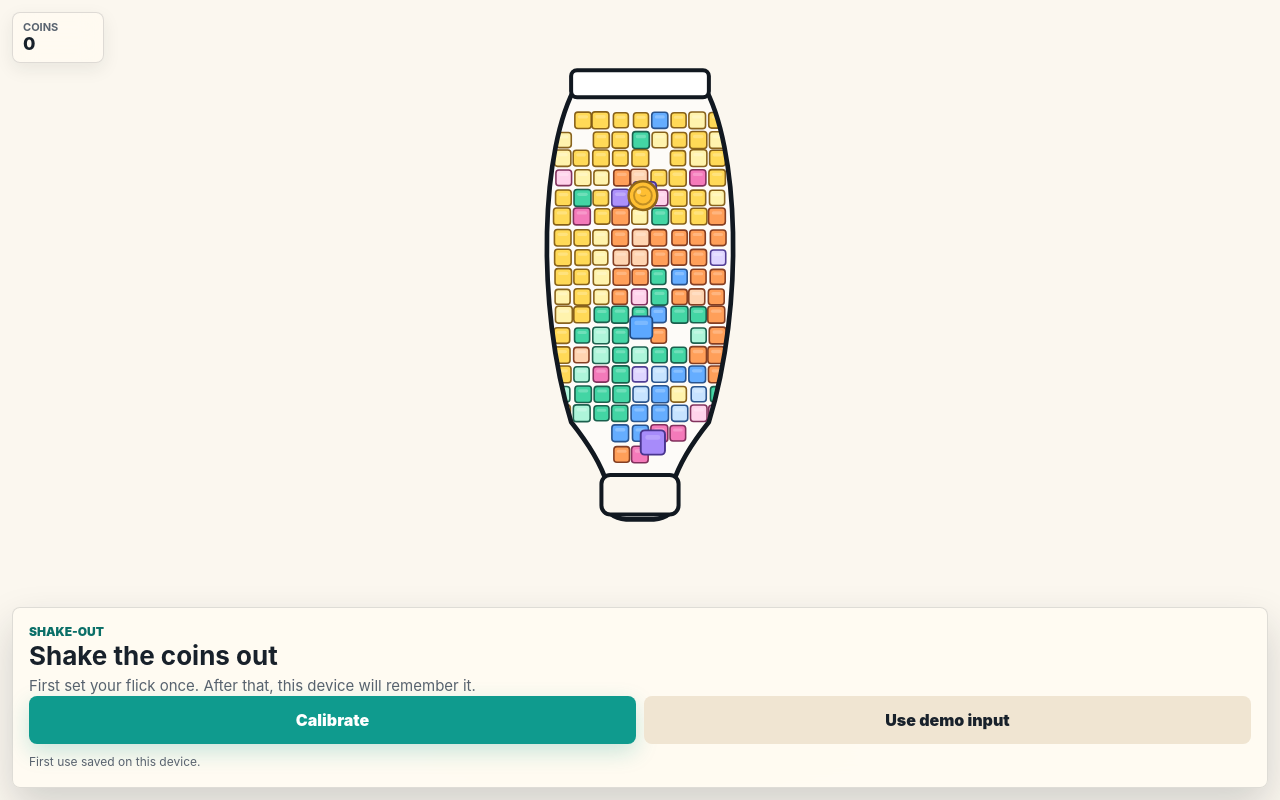
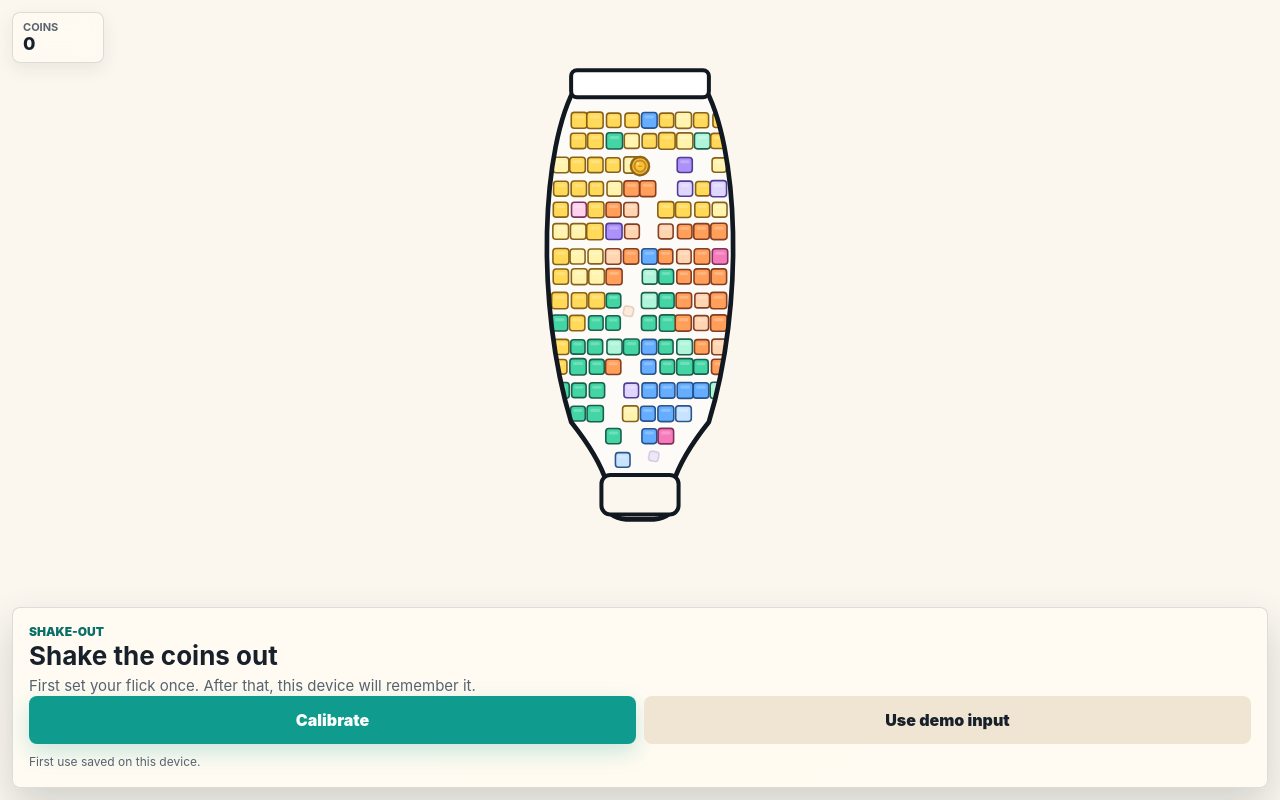
Before and after one commit to adamkepecs/shakeout, a plain HTML site: page index.html in a window 1280 px wide. Drawn offline with Linux system fonts and the light colour scheme.

Commit message:
Make candy path single-plane crush mechanics

```diff
--- a/config.json
+++ b/config.json
@@ -1,7 +1,7 @@
 {
-	"appVersion": "0.1.8",
+	"appVersion": "0.1.11",
 	"calibrationVersion": "baseline-guided-upright-v3",
-	"theme": "flat-candy-crush-squares-v7",
+	"theme": "single-plane-candy-crush-path-v10",
 	"participantIdParamNames": ["participantId", "subjectId", "pid"],
 	"schedule": {
 		"startRatio": 2,
--- a/offline.json
+++ b/offline.json
@@ -1,5 +1,5 @@
 {
-	"version": 1777864201,
+	"version": 1777865103,
 	"fileList": [
 		"index.html",
 		"style.css",
--- a/scripts/main.js
+++ b/scripts/main.js
@@ -517,6 +517,7 @@ class ShakeOutApp {
 		this.postStatus = "not_sent";
 		this.coinDropping = null;
 		this.coinFailing = null;
+		this.pendingCoinDrop = null;
 		this.coinBody = null;
 		this.collectedCoins = [];
 		this.countAnimation = null;
@@ -745,6 +746,8 @@ class ShakeOutApp {
 				else this.useDemoInput();
 				break;
 			case "calibration_intro":
+			case "calibration_baseline":
+			case "calibration_collect":
 				this.useDemoInput();
 				break;
 			case "ended":
@@ -1082,6 +1085,7 @@ class ShakeOutApp {
 		this.ended = false;
 		this.coinDropping = null;
 		this.coinFailing = null;
+		this.pendingCoinDrop = null;
 		this.countAnimation = null;
 		this.collectedCoins = [];
 		this.completedRatios = [];
@@ -1144,11 +1148,13 @@ class ShakeOutApp {
 		this.validInRatio = 0;
 		this.coinDropping = null;
 		this.coinFailing = null;
+		this.pendingCoinDrop = null;
 		this.coinKickMs = 0;
 		this.coinBody = this.createCoinBody(index, ratio);
 		this.localEffects = [];
 		this.tiles = this.makeCandyTiles(index, ratio);
 		this.blockers = this.makeBlockers(index, ratio);
+		this.clearTilesForBlockers();
 		this.brokenBlockers = new Set();
 		this.lastBlockerProgress = 0;
 		this.coinStartMs = performance.now();
@@ -1163,13 +1169,14 @@ class ShakeOutApp {
 	}
 
 	createCoinBody(index, ratio) {
+		const start = this.getCrushPathPoint(0, index);
 		const rand = seededRandom((index + 11) * 4073 + ratio * 83);
 		return {
-			x: 0.5 + (rand() - 0.5) * 0.05,
-			y: 0.3,
+			x: start.x,
+			y: start.y,
 			vx: 0,
 			vy: 0,
-			r: 0.038,
+			r: 0.033,
 			rotation: (rand() - 0.5) * 0.4,
 			spin: 0,
 			wakeHue: rand()
@@ -1189,8 +1196,8 @@ class ShakeOutApp {
 			});
 		}
 		const tiles = [];
-		const cellY = 0.04;
-		const cellX = 0.07;
+		const cellY = 0.046;
+		const cellX = 0.064;
 		for (let row = 0; row < 18; row++) {
 			const y = 0.145 + row * cellY + (rand() - 0.5) * 0.006;
 			const bounds = this.getBottleInnerBounds(y);
@@ -1212,7 +1219,7 @@ class ShakeOutApp {
 					}
 				}
 				const family = rand() < 0.82 ? patch.family : CANDY_FAMILIES[Math.floor(rand() * CANDY_FAMILIES.length)];
-				const size = 0.054 + rand() * 0.008;
+				const size = 0.052 + rand() * 0.008;
 				tiles.push({
 					x,
 					y,
@@ -1220,7 +1227,7 @@ class ShakeOutApp {
 					col,
 					size,
 					hw: size * 0.5,
-					hh: size * 0.28,
+					hh: size * 0.5,
 					family,
 					color: rand() < 0.74 ? family.base : family.light,
 					dark: family.dark,
@@ -1235,46 +1242,26 @@ class ShakeOutApp {
 	}
 
 	makeBlockers(index, ratio) {
-		const count = clamp(2 + Math.ceil(ratio / 2.6) + Math.floor(index / 2), 3, 16);
+		const count = Math.max(1, Math.round(ratio));
 		const rand = seededRandom((index + 5) * 2203 + ratio * 4441);
 		const blockers = [];
-		const clusterCount = clamp(2 + Math.floor(ratio / 8), 2, 4);
-		const clusters = [];
-		for (let i = 0; i < clusterCount; i++) {
-			const familyIndex = clamp(
-				Math.floor(rand() * CANDY_FAMILIES.length + index * 0.4 + i * 1.3),
-				0,
-				CANDY_FAMILIES.length - 1
-			);
-			clusters.push({
-				x: 0.5 + (rand() - 0.5) * 0.2,
-				y: 0.28 + (i / Math.max(1, clusterCount - 1)) * 0.47 + (rand() - 0.5) * 0.08,
-				family: CANDY_FAMILIES[familyIndex]
-			});
-		}
 		for (let i = 0; i < count; i++) {
-			const t = count === 1 ? 0.5 : i / (count - 1);
-			const cluster = clusters[i % clusters.length];
-			const family = cluster.family;
-			const basePathX = 0.5 + Math.sin(t * Math.PI * 2.2 + index * 0.7) * (0.08 + index * 0.004);
-			const y = 0.28 + t * 0.54 + (rand() - 0.5) * 0.038;
-			const bounds = this.getBottleInnerBounds(y);
-			const x = clamp(lerp(basePathX, cluster.x, 0.34) + (rand() - 0.5) * 0.11, bounds.left + 0.075, bounds.right - 0.075);
-			const size = clamp(0.065 + rand() * 0.018 + family.difficulty * 0.008 + index * 0.0015, 0.066, 0.092);
-			const localOrder = (i + 1) / (count + 1);
-			const difficultyDelay = (family.difficulty - 0.5) * 0.12;
-			const breakAt = clamp(0.12 + localOrder * 0.78 + difficultyDelay, 0.16, 0.96);
+			const progress = (i + 1) / count;
+			const point = this.getCrushPathPoint(progress, index);
+			const familyIndex = clamp(Math.floor(progress * CANDY_FAMILIES.length + (rand() - 0.5) * 1.4), 0, CANDY_FAMILIES.length - 1);
+			const family = CANDY_FAMILIES[familyIndex];
+			const size = 0.056;
 			blockers.push({
 				id: `${index}-${i}`,
-				x,
-				y,
+				x: point.x,
+				y: point.y,
 				size,
 				hw: size * 0.5,
-				hh: size * 0.28,
+				hh: size * 0.5,
 				w: size,
-				h: size * 0.56,
+				h: size,
 				angle: 0,
-				breakAt,
+				breakAt: progress,
 				family,
 				color: family.base,
 				light: family.light,
@@ -1289,8 +1276,34 @@ class ShakeOutApp {
 		return blockers;
 	}
 
+	clearTilesForBlockers() {
+		if (!this.blockers.length) return;
+		const pathSamples = [];
+		for (let i = 0; i <= 28; i++) {
+			pathSamples.push(this.getCrushPathPoint(i / 28, this.currentCoinIndex));
+		}
+		this.tiles = this.tiles.filter(tile => {
+			const underBlocker = this.blockers.some(block => {
+				return Math.abs(tile.x - block.x) < block.hw * 1.08 && Math.abs(tile.y - block.y) < block.hh * 1.08;
+			});
+			if (underBlocker) return false;
+			return !pathSamples.some(point => {
+				return Math.abs(tile.x - point.x) < tile.hw * 0.9 && Math.abs(tile.y - point.y) < tile.hh * 0.9;
+			});
+		});
+	}
+
+	getCrushPathPoint(progress, index = this.currentCoinIndex || 0) {
+		const p = clamp(progress, 0, 1);
+		const y = lerp(0.24, 0.83, easeInOut(p));
+		const bounds = this.getBottleInnerBounds(y);
+		const wiggle = Math.sin(p * Math.PI * 2.35 + index * 0.82) * (0.095 - p * 0.03);
+		const x = clamp(0.5 + wiggle, bounds.left + 0.08, bounds.right - 0.08);
+		return { x, y };
+	}
+
 	onValidFlick(result) {
-		if (this.screen !== "playing" || this.coinDropping || this.coinFailing || this.ended) return;
+		if (this.screen !== "playing" || this.coinDropping || this.coinFailing || this.pendingCoinDrop || this.ended) return;
 		const now = performance.now();
 		const interFlickIntervalMs = this.previousValidFlickMs ? now - this.previousValidFlickMs : null;
 		this.previousValidFlickMs = now;
@@ -1302,9 +1315,9 @@ class ShakeOutApp {
 
 		const progress = clamp(this.validInRatio / this.currentRatio, 0, 1);
 		this.coinKickMs = now;
-		this.applyFlickImpulse(result, progress);
+		const crushedBlocks = this.triggerBlockerBreaks(oldProgress, progress);
+		this.applyFlickImpulse(result, progress, crushedBlocks);
 		this.feedbackValid();
-		this.triggerBlockerBreaks(oldProgress, progress);
 		this.logEvent("valid_flick", {
 			currentCoin: this.currentCoinIndex + 1,
 			currentRatio: this.currentRatio,
@@ -1323,7 +1336,7 @@ class ShakeOutApp {
 			usedFallback: result.features.usedFallback
 		});
 
-		if (this.validInRatio >= this.currentRatio) this.dropCoin(result);
+		if (this.validInRatio >= this.currentRatio && this.isExitPathOpen()) this.queueCoinDrop(result);
 		this.updateHud();
 	}
 
@@ -1350,20 +1363,49 @@ class ShakeOutApp {
 		});
 	}
 
-	applyFlickImpulse(result, progress) {
+	applyFlickImpulse(result, progress, crushedBlocks = []) {
 		if (!this.coinBody) return;
 		const coin = this.coinBody;
 		const amplitudeScale = clamp((result.angularVelocity || result.amplitude || 80) / Math.max(1, result.threshold || 80), 0.95, 1.5);
 		const alternatingSide = this.validInRatio % 2 === 0 ? -1 : 1;
-		const pathNudge = coin.x < 0.5 ? 1 : -1;
-		const impulseY = 0.94 + progress * 0.22;
-		const impulseX = (0.22 * alternatingSide + 0.12 * pathNudge) * amplitudeScale;
-		coin.vx += impulseX;
-		coin.vy += impulseY;
+		const target = crushedBlocks.length ? crushedBlocks[crushedBlocks.length - 1] : this.getCrushPathPoint(progress);
+		coin.target = {
+			x: target.x,
+			y: target.y,
+			untilMs: performance.now() + 520
+		};
+		const pathNudge = target.x - coin.x;
+		const impulseX = (pathNudge * 12.8 + 0.34 * alternatingSide) * amplitudeScale;
+		const impulseY = Math.max(0.95, (target.y - coin.y) * 13.6 + 0.82) * amplitudeScale;
+		coin.vx = coin.vx * 0.28 + impulseX;
+		coin.vy = coin.vy * 0.28 + impulseY;
 		coin.spin += impulseX * 4.1 + alternatingSide * 0.28;
 		this.addCoinStream(coin.x, coin.y, 18, progress);
 	}
 
+	isExitPathOpen() {
+		return this.blockers.every(block => this.brokenBlockers.has(block.id));
+	}
+
+	queueCoinDrop(result) {
+		if (this.pendingCoinDrop || this.coinDropping || !this.isExitPathOpen()) return;
+		const now = performance.now();
+		if (this.coinBody) {
+			this.coinBody.target = {
+				x: 0.5,
+				y: 0.855,
+				untilMs: now + 360
+			};
+			this.coinBody.vx += (0.5 - this.coinBody.x) * 8.5;
+			this.coinBody.vy += Math.max(0.65, (0.855 - this.coinBody.y) * 8.8);
+			this.coinBody.spin += 1.8;
+		}
+		this.pendingCoinDrop = {
+			dueMs: now + 270,
+			result
+		};
+	}
+
 	getBlockerDamage(block, progress) {
 		return clamp((progress - block.breakAt + 0.16) / 0.24, 0, 1);
 	}
@@ -1373,9 +1415,12 @@ class ShakeOutApp {
 	}
 
 	triggerBlockerBreaks(oldProgress, progress) {
+		const crushedBlocks = [];
 		for (const block of this.blockers) {
 			if (oldProgress < block.breakAt && progress >= block.breakAt && !this.brokenBlockers.has(block.id)) {
 				this.brokenBlockers.add(block.id);
+				block.crushedAtMs = performance.now();
+				crushedBlocks.push(block);
 				this.feedbackBreak();
 				this.addBreakBurst(block);
 				this.logEvent("candy_crush", {
@@ -1390,10 +1435,12 @@ class ShakeOutApp {
 			}
 		}
 		this.lastBlockerProgress = progress;
+		return crushedBlocks;
 	}
 
 	dropCoin(result) {
 		const now = performance.now();
+		this.pendingCoinDrop = null;
 		if (this.isMeasured) this.completedRatios.push(this.currentRatio);
 		if (this.coinBody) {
 			this.coinBody.x = 0.5;
@@ -1515,6 +1562,7 @@ class ShakeOutApp {
 			});
 			this.coinDropping = null;
 		}
+		this.pendingCoinDrop = null;
 		this.ended = true;
 		this.screen = "ended";
 		this.phase = "ended";
@@ -1560,7 +1608,7 @@ class ShakeOutApp {
 	}
 
 	getUnfinishedProgressForEnd() {
-		if (this.coinDropping && this.validInRatio >= this.currentRatio) {
+		if ((this.coinDropping || this.pendingCoinDrop) && this.validInRatio >= this.currentRatio) {
 			const nextIndex = this.currentCoinIndex + 1;
 			return {
 				ratio: this.activeRatios[nextIndex] || 0,
@@ -1835,6 +1883,11 @@ class ShakeOutApp {
 		this.checkCoinTimer(ms);
 		this.updateCoinPhysics(dt, ms);
 		this.updateLocalEffects(dt);
+		if (this.pendingCoinDrop && !this.coinDropping && !this.coinFailing && ms >= this.pendingCoinDrop.dueMs) {
+			const pending = this.pendingCoinDrop;
+			this.pendingCoinDrop = null;
+			this.dropCoin(pending.result);
+		}
 		for (const particle of this.particles) {
 			particle.life -= dt;
 			particle.x += particle.vx * dt;
@@ -1857,7 +1910,7 @@ class ShakeOutApp {
 	}
 
 	checkCoinTimer(ms) {
-		if (!this.isMeasured || this.ended || this.screen !== "playing" || this.coinDropping || this.coinFailing) return;
+		if (!this.isMeasured || this.ended || this.screen !== "playing" || this.coinDropping || this.coinFailing || this.pendingCoinDrop) return;
 		if (!this.coinDeadlineMs) return;
 		if (!this.coinWarningActive && ms >= this.coinWarningMs) {
 			this.coinWarningActive = true;
@@ -1907,11 +1960,18 @@ class ShakeOutApp {
 		const stepCount = 3;
 		const step = dt / stepCount;
 		for (let i = 0; i < stepCount; i++) {
+			if (coin.target && ms <= coin.target.untilMs) {
+				coin.vx += (coin.target.x - coin.x) * 9.8 * step;
+				coin.vy += (coin.target.y - coin.y) * 10.6 * step;
+			}
+			else {
+				coin.target = null;
+			}
 			coin.vy += 0.34 * step;
-			const drag = Math.pow(0.22, step);
+			const drag = Math.pow(0.28, step);
 			coin.vx *= drag;
-			coin.vy *= Math.pow(0.24, step);
-			coin.spin *= Math.pow(0.32, step);
+			coin.vy *= Math.pow(0.3, step);
+			coin.spin *= Math.pow(0.4, step);
 			coin.x += coin.vx * step;
 			coin.y += coin.vy * step;
 			coin.rotation += coin.spin * step;
@@ -1982,8 +2042,9 @@ class ShakeOutApp {
 					block.light || block.color
 				);
 			}
-			if (progress >= block.breakAt - 0.035 && !this.brokenBlockers.has(block.id)) {
+			if (progress >= block.breakAt && !this.brokenBlockers.has(block.id)) {
 				this.brokenBlockers.add(block.id);
+				block.crushedAtMs = performance.now();
 				this.feedbackBreak();
 				this.addBreakBurst(block);
 			}
@@ -2142,10 +2203,8 @@ class ShakeOutApp {
 			ctx.save();
 			this.bottlePath(ctx, jar.w, jar.h);
 			ctx.clip();
-			this.drawCandyTiles(ctx, jar.w, jar.h, progress, ms);
-			this.drawBlockers(ctx, jar.w, jar.h, progress, ms);
+			this.drawCandyField(ctx, jar.w, jar.h, progress, ms);
 			this.drawLocalEffects(ctx, jar.w, jar.h);
-			this.drawCoin(ctx, jar.w, jar.h, progress, ms);
 			ctx.restore();
 		}
 		this.drawJarRim(ctx, jar.w, jar.h);
@@ -2217,7 +2276,7 @@ class ShakeOutApp {
 			alpha = 0;
 		}
 		y += failT * h * 0.05;
-		const radius = Math.min(w, h) * 0.052 * (1 - failT * 0.36);
+		const radius = (coin ? coin.r * w : Math.min(w, h) * 0.052) * (1 - failT * 0.36);
 		let variant = "gold";
 		if (failT > 0) variant = "dark";
 		else if (this.coinWarningActive) variant = "warning";
@@ -2332,44 +2391,55 @@ class ShakeOutApp {
 		ctx.restore();
 	}
 
-	drawCandyTiles(ctx, w, h, progress, ms) {
-		const coin = this.coinBody;
-		for (let i = 0; i < this.tiles.length; i++) {
-			const tile = this.tiles[i];
-			const d = coin ? Math.hypot(tile.x - coin.x, tile.y - coin.y) : 1;
-			const nearCoin = d < 0.11;
-			const brighten = nearCoin ? clamp(1 - d / 0.11, 0, 1) : 0;
-			const x = tile.x * w;
-			const y = tile.y * h;
-			const size = tile.size * w * (1 + brighten * 0.06);
-			this.drawCandySquare(ctx, tile, x, y, size, {
-				alpha: 0.94,
-				fill: brighten > 0.45 ? tile.family.light : tile.color,
-				stroke: tile.stroke
+	drawCandyField(ctx, w, h, progress, ms) {
+		const pieces = this.tiles.map(tile => ({ type: "tile", y: tile.y, piece: tile }));
+		if (this.coinBody && !this.coinDropping) {
+			pieces.push({
+				type: "coin",
+				y: this.coinBody.y,
+				piece: this.coinBody
 			});
 		}
-	}
-
-	drawBlockers(ctx, w, h, progress, ms) {
-		for (let i = this.blockers.length - 1; i >= 0; i--) {
-			const block = this.blockers[i];
+		for (const block of this.blockers) {
+			const crushedAge = block.crushedAtMs ? ms - block.crushedAtMs : Infinity;
+			const crushT = clamp(crushedAge / 220, 0, 1);
 			const damage = this.brokenBlockers.has(block.id) ? 1 : this.getBlockerDamage(block, progress);
-			if (damage >= 0.995) continue;
+			if (damage < 0.995 || crushT < 1) pieces.push({ type: "blocker", y: block.y, piece: block, damage, crushT });
+		}
+		pieces.sort((a, b) => a.y - b.y || (a.type === "coin" ? 1 : 0) - (b.type === "coin" ? 1 : 0));
+		for (const item of pieces) {
+			if (item.type === "tile") {
+				const tile = item.piece;
+				const x = tile.x * w;
+				const y = tile.y * h;
+				this.drawCandySquare(ctx, tile, x, y, tile.size * w, {
+					alpha: 0.94,
+					fill: tile.color,
+					stroke: tile.stroke
+				});
+				continue;
+			}
+			if (item.type === "coin") {
+				this.drawCoin(ctx, w, h, progress, ms);
+				continue;
+			}
+			const block = item.piece;
+			const damage = item.damage;
+			const crushT = item.crushT || 0;
 			const loosen = easeOut(damage);
 			const x = block.x * w;
 			const y = block.y * h;
-			const size = block.size * w * (1 - loosen * 0.2);
-			const flash = damage > 0.68 ? 0.2 + Math.sin(ms / 48 + i) * 0.1 : 0;
+			const size = block.size * w * (1 - loosen * 0.08 - crushT * 0.36);
+			const flash = damage > 0.68 ? 0.22 + Math.sin(ms / 42) * 0.1 : 0;
 			const fill = damage > 0.72 ? block.light : damage > 0.42 ? block.crystal : block.color;
 			this.drawCandySquare(ctx, {
 				...block,
-				angle: block.angle + loosen * 0.18
+				angle: block.angle + loosen * 0.08 + crushT * 0.18
 			}, x, y, size, {
-				alpha: clamp(1 - damage * 0.52 + flash, 0.16, 1),
+				alpha: clamp(1 - damage * 0.28 - crushT * 0.82 + flash, 0, 1),
 				fill,
 				stroke: block.stroke,
 				damage,
-				markColor: "rgba(255, 255, 255, 0.72)",
 				crackColor: "rgba(17, 24, 32, 0.72)"
 			});
 		}
```
Also changed, not shown: index.html (+6 -6 lines).
